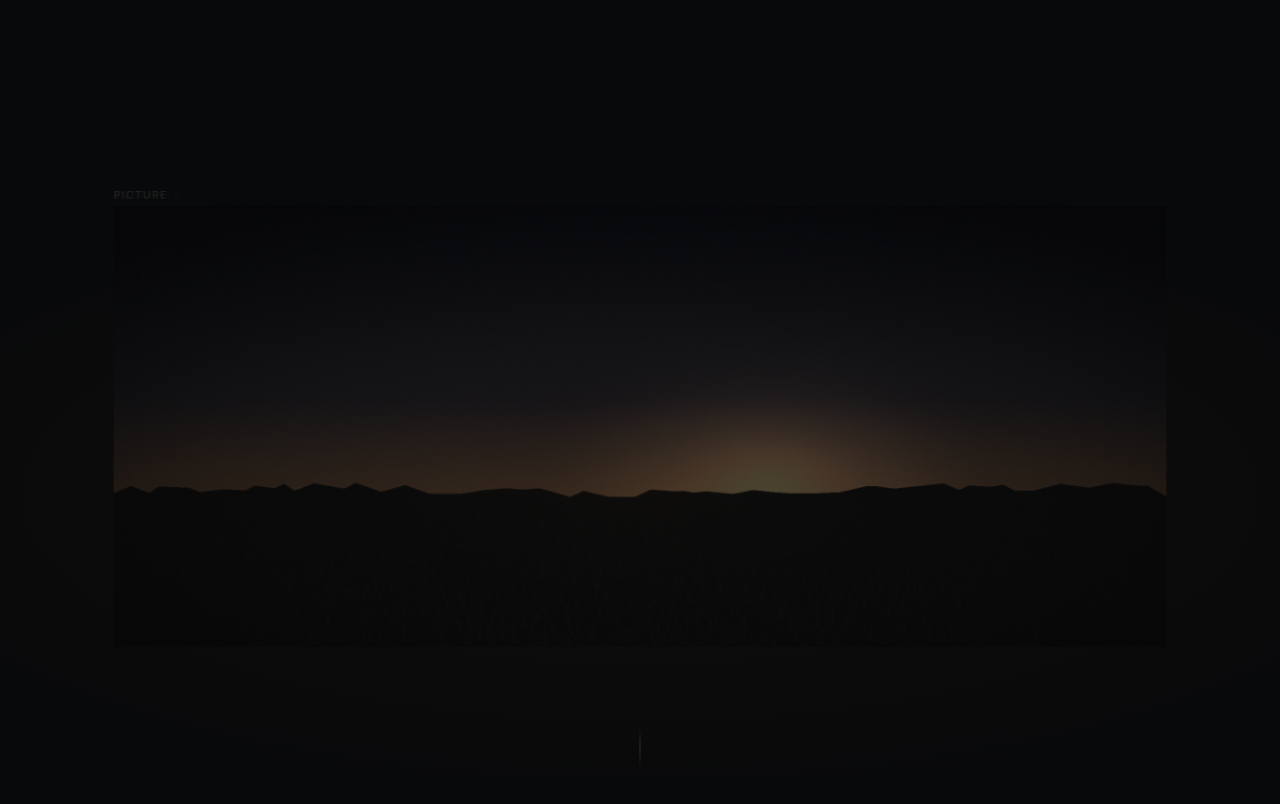
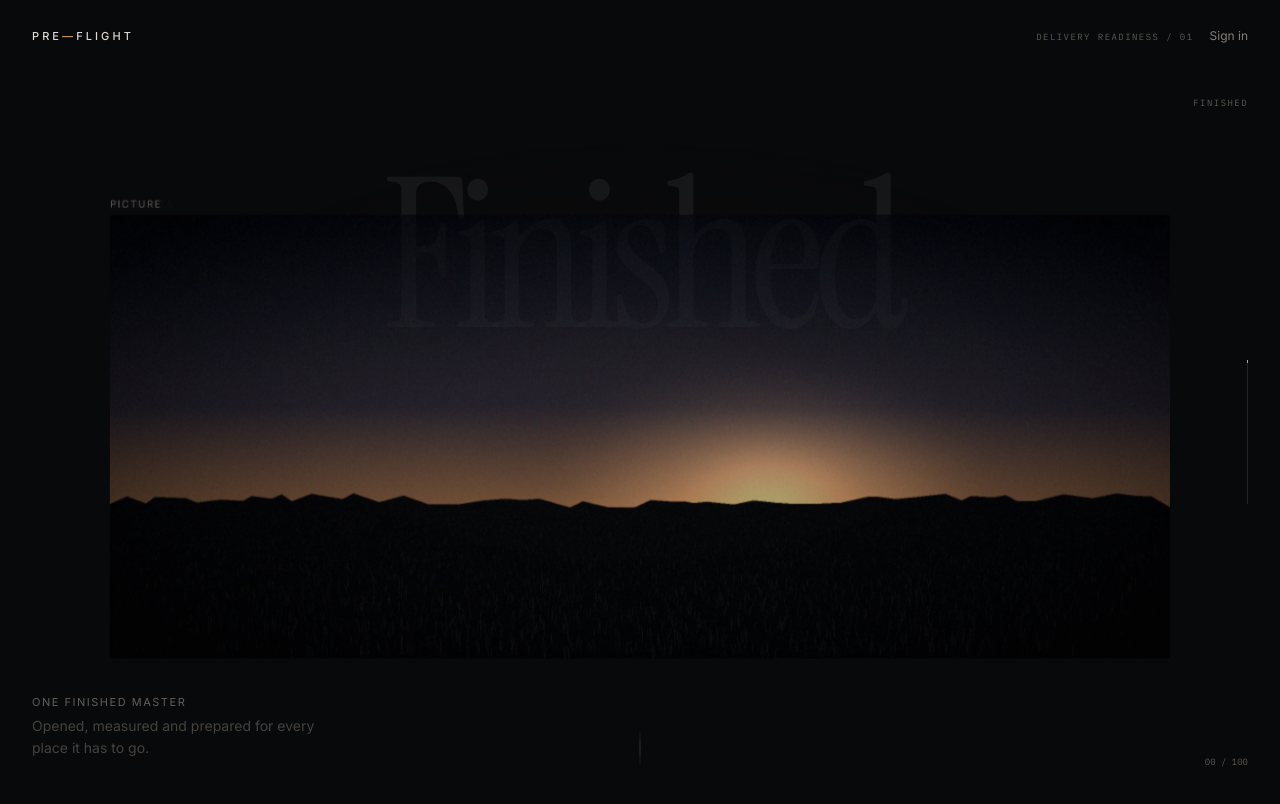
Before and after one commit to jenzylove/preflight, a Next.js app in the folder apps/web/: page / in a window 1280 px wide. Shown: the top 804 px of the page. Built offline with nearby package versions, Linux system fonts and the light colour scheme.

Commit message:
feat: establish cinematic preflight visual direction

```diff
--- a/apps/web/app/globals.css
+++ b/apps/web/app/globals.css
@@ -103,6 +103,28 @@ body {
   filter: saturate(0.85) contrast(1.05);
 }
 
+.hero-projector {
+  background:
+    radial-gradient(ellipse 64% 48% at 50% 48%, rgba(217, 164, 65, 0.105), transparent 66%),
+    linear-gradient(180deg, rgba(255, 255, 255, 0.018), transparent 24%, transparent 76%, rgba(255, 255, 255, 0.012));
+}
+
+.hero-projector::after {
+  content: "";
+  position: absolute;
+  inset: 0;
+  opacity: 0.18;
+  background-image: linear-gradient(rgba(255,255,255,0.035) 1px, transparent 1px);
+  background-size: 100% 12.5vh;
+  mask-image: linear-gradient(to bottom, transparent, black 24%, black 76%, transparent);
+}
+
+.hero-scan {
+  border-right: 1px solid rgba(217, 164, 65, 0.78);
+  background: linear-gradient(90deg, transparent, rgba(217, 164, 65, 0.075));
+  filter: drop-shadow(10px 0 24px rgba(217, 164, 65, 0.16));
+  will-change: transform, opacity;
+}
 .still-scrim {
   background: linear-gradient(
     to top,
--- a/apps/web/components/landing/Hero.tsx
+++ b/apps/web/components/landing/Hero.tsx
@@ -10,7 +10,7 @@ import {
   SpecLayer,
   SubtitleLayer,
 } from "./Layers";
-import { ease, range, useScrollProgress, usePrefersReducedMotion } from "./useScrollProgress";
+import { ease, range, useScrollProgress } from "./useScrollProgress";
 
 /**
  * The hero.
@@ -71,75 +71,105 @@ const LAYERS: LayerSpec[] = [
 
 export function Hero() {
   const { ref, progress } = useScrollProgress<HTMLDivElement>();
-  const reduced = usePrefersReducedMotion();
 
-  // Four movements. Slow, and overlapping, so nothing snaps.
-  const settle = ease(range(progress, 0.0, 0.12));      // the frame arrives
-  const spread = ease(range(progress, 0.12, 0.46));     // it comes apart
-  const inspect = ease(range(progress, 0.46, 0.70));    // requirements land on it
-  const resolve = ease(range(progress, 0.72, 0.94));    // it becomes a package
+  // Five movements overlap so the scene behaves like one slow camera move,
+  // not a row of triggered interface animations.
+  const arrive = ease(range(progress, 0.0, 0.11));
+  const open = ease(range(progress, 0.10, 0.43));
+  const inspect = ease(range(progress, 0.40, 0.67));
+  const resolve = ease(range(progress, 0.68, 0.89));
+  const closing = ease(range(progress, 0.86, 1.0));
+  const apart = open * (1 - resolve);
 
-  const closing = range(progress, 0.88, 1.0);
+  const stage =
+    progress < 0.1
+      ? "Finished"
+      : progress < 0.42
+        ? "Opened"
+        : progress < 0.69
+          ? "Inspected"
+          : "Prepared";
 
   return (
     <section
       ref={ref}
-      className="relative h-[420vh] motion-only"
+      className="relative h-[500vh] motion-only"
       aria-labelledby="hero-heading"
     >
-      <div className="sticky top-0 flex h-screen items-center justify-center overflow-hidden">
-        {/* A faint horizon behind everything, so the frame reads as floating in
-            a space rather than pasted onto a black rectangle. */}
+      <div className="sticky top-0 flex h-[100svh] items-center justify-center overflow-hidden">
+        <header className="absolute inset-x-0 top-0 z-50 flex items-center justify-between px-5 py-5 sm:px-8 sm:py-7">
+          <Link
+            href="/"
+            className="text-[11px] font-medium uppercase tracking-[0.28em] text-paper-100"
+          >
+            Pre<span className="text-accent">—</span>flight
+          </Link>
+          <div className="flex items-center gap-4">
+            <span className="hidden font-mono text-[9px] uppercase tracking-[0.16em] text-paper-400 sm:block">
+              Delivery readiness / 01
+            </span>
+            <Link
+              href="/signin"
+              className="text-xs text-paper-300 transition hover:text-paper-000"
+            >
+              Sign in
+            </Link>
+          </div>
+        </header>
+
         <div
-          className="pointer-events-none absolute inset-0"
-          style={{
-            background:
-              "radial-gradient(120% 70% at 50% 62%, rgba(217,164,65,0.07), transparent 62%)",
-            opacity: 0.6 + settle * 0.4 - resolve * 0.2,
-          }}
+          className="hero-projector pointer-events-none absolute inset-0"
+          style={{ opacity: 0.38 + arrive * 0.62 - closing * 0.35 }}
           aria-hidden="true"
         />
 
         <div
-          className="relative w-[min(92vw,1120px)]"
-          style={{ perspective: "1800px" }}
+          className="pointer-events-none absolute inset-x-0 top-[15vh] overflow-hidden text-center"
+          aria-hidden="true"
+        >
+          <p
+            className="font-display text-[clamp(5rem,17vw,15rem)] leading-none tracking-[-0.055em] text-white/[0.09]"
+            style={{
+              opacity: 0.62 + arrive * 0.38 - closing,
+              transform: `translateY(${(1 - arrive) * 28}px) scale(${0.96 + arrive * 0.04})`,
+            }}
+          >
+            {stage}
+          </p>
+        </div>
+
+        <div
+          className="relative mt-[-2vh] w-[min(92vw,1180px)] sm:mt-0"
+          style={{ perspective: "2100px", perspectiveOrigin: "50% 38%" }}
         >
           <div
             className="relative aspect-[2.39/1] w-full"
             style={{
               transformStyle: "preserve-3d",
-              transform: `translateY(${(1 - settle) * 26}px) scale(${
-                0.94 + settle * 0.06 - resolve * 0.02
-              })`,
-              opacity: 0.25 + settle * 0.75,
+              transform: `translate3d(0, ${(1 - arrive) * 36 - closing * 110}px, 0) scale(${0.9 + arrive * 0.1 - apart * 0.08 - closing * 0.16}) rotateX(${apart * 2.5}deg)`,
+              opacity: 0.68 + arrive * 0.32 - closing * 0.58,
             }}
           >
             {LAYERS.map((layer) => {
-              // Each plane pulls away from the picture, then returns. The
-              // picture itself barely moves: everything else separates from it.
               const rank = layer.depth;
-              const apart = spread * (1 - resolve);
-
-              const z = -rank * 128 * apart;
-              const y = rank * 34 * apart;
-              const x = layer.x * 620 * apart;
-              const rotate = apart * (rank === 0 ? -3 : -9 - rank * 1.4);
-
-              // The spec sheet is the last to arrive and the first to leave: it
-              // is not part of the film, it is what the film is measured against.
+              const z = -rank * 150 * apart;
+              const y = rank * 43 * apart;
+              const x = layer.x * 760 * apart;
+              const rotateX = apart * (-5 - rank * 3.1);
+              const rotateZ = apart * (rank % 2 === 0 ? -0.45 : 0.45);
               const isSpec = layer.key === "spec";
               const opacity = isSpec
-                ? Math.min(1, apart * 1.4) * (1 - resolve)
+                ? Math.min(1, apart * 1.7) * (1 - resolve)
                 : rank === 0
                   ? 1
-                  : (0.15 + apart * 0.85) * (1 - resolve * 0.9);
+                  : (0.08 + apart * 0.92) * (1 - resolve * 0.92);
 
               return (
                 <div
                   key={layer.key}
                   className="absolute inset-0"
                   style={{
-                    transform: `translate3d(${x}px, ${y}px, ${z}px) rotateX(${rotate}deg)`,
+                    transform: `translate3d(${x}px, ${y}px, ${z}px) rotateX(${rotateX}deg) rotateZ(${rotateZ}deg)`,
                     opacity,
                     zIndex: 10 - rank,
                     willChange: "transform, opacity",
@@ -157,15 +187,25 @@ export function Hero() {
               );
             })}
 
-            {/* The findings. They appear only once the layers are apart and the
-                spec has arrived, because that is the only moment they mean
-                anything. */}
+            <div
+              className="hero-scan pointer-events-none absolute -inset-y-8 left-[-12%] z-40 w-[18%]"
+              style={{
+                opacity: inspect * (1 - resolve),
+                transform: `translateX(${inspect * 690}%)`,
+              }}
+              aria-hidden="true"
+            />
+
             <Findings amount={inspect * (1 - resolve)} />
 
-            {/* The resolved package fades in over the stack as it closes. */}
             <div
               className="absolute inset-0"
-              style={{ opacity: resolve, zIndex: 20, pointerEvents: "none" }}
+              style={{
+                opacity: resolve * (1 - closing * 0.72),
+                transform: `scale(${0.94 + resolve * 0.06})`,
+                zIndex: 20,
+                pointerEvents: "none",
+              }}
               aria-hidden="true"
             >
               <PackageLayer />
@@ -173,48 +213,48 @@ export function Hero() {
           </div>
         </div>
 
-        {/* Opening statement, out before the layers separate. */}
         <div
-          className="pointer-events-none absolute inset-x-0 bottom-[8vh] px-6 text-center"
-          style={{ opacity: (1 - range(progress, 0.02, 0.14)) * settle }}
+          className="pointer-events-none absolute bottom-[9vh] left-6 sm:bottom-10 sm:left-8"
+          style={{ opacity: (1 - range(progress, 0.02, 0.16)) * (0.72 + arrive * 0.28) }}
         >
-          <p className="slate text-paper-400">A finished film is not a file</p>
+          <p className="slate text-paper-300">One finished master</p>
+          <p className="mt-1 max-w-[18rem] text-sm leading-relaxed text-paper-400">
+            Opened, measured and prepared for every place it has to go.
+          </p>
         </div>
 
-        {/* Closing statement and the way in. */}
+        <StageRail progress={progress} stage={stage} />
+
         <div
-          className="absolute inset-x-0 bottom-0 top-0 flex flex-col items-center justify-center px-6 text-center"
+          className="absolute inset-0 z-40 flex flex-col items-center justify-center px-6 text-center"
           style={{
             opacity: closing,
             pointerEvents: closing > 0.6 ? "auto" : "none",
-            transform: `translateY(${(1 - closing) * 14}px)`,
+            transform: `translateY(${(1 - closing) * 34}px)`,
           }}
         >
-          <div className="rounded-sm bg-ink-000/70 px-6 py-8 backdrop-blur-[2px] sm:px-10">
+          <p className="slate mb-6 text-accent">Verified package / ready</p>
           <h1
             id="hero-heading"
-              className="font-display text-display-sm text-paper-000 sm:text-display-md"
+            className="max-w-5xl font-display text-[clamp(3.1rem,7.5vw,7rem)] leading-[0.92] tracking-[-0.04em] text-paper-000"
           >
             Your film is finished.
             <br />
             <span className="text-paper-200">Make sure it’s ready to leave.</span>
           </h1>
-            <div className="mt-8 flex flex-wrap items-center justify-center gap-3">
+          <div className="mt-9 flex flex-wrap items-center justify-center gap-3">
             <Link
               href="/projects"
-                className="rounded-[3px] bg-paper-000 px-6 py-3 text-sm font-medium text-ink-000
-                           transition hover:bg-white"
+              className="rounded-[3px] bg-paper-000 px-6 py-3 text-sm font-medium text-ink-000 transition hover:bg-white"
             >
               Prepare your film
             </Link>
             <Link
               href="/signin"
-                className="rounded-[3px] px-5 py-3 text-sm text-paper-200 ring-1 ring-inset
-                           ring-line-strong transition hover:text-paper-000"
+              className="rounded-[3px] px-5 py-3 text-sm text-paper-200 ring-1 ring-inset ring-line-strong transition hover:text-paper-000"
             >
               Sign in
             </Link>
-            </div>
           </div>
         </div>
 
@@ -224,12 +264,28 @@ export function Hero() {
   );
 }
 
-/**
- * What inspection actually produces: a small number of specific findings.
- *
- * Three, not thirty. The point being made is that Preflight tells you the
- * thing that will stop your delivery, not that it can generate a long report.
- */
+function StageRail({ progress, stage }: { progress: number; stage: string }) {
+  return (
+    <div
+      className="pointer-events-none absolute bottom-8 right-6 top-24 hidden w-20 flex-col items-end justify-between sm:flex sm:right-8"
+      aria-hidden="true"
+    >
+      <p className="font-mono text-[9px] uppercase tracking-[0.16em] text-paper-400">
+        {stage}
+      </p>
+      <div className="relative h-36 w-px overflow-hidden bg-white/10">
+        <div
+          className="absolute inset-x-0 top-0 bg-accent"
+          style={{ height: `${Math.max(2, progress * 100)}%` }}
+        />
+      </div>
+      <p className="font-mono text-[9px] text-paper-400 tnum">
+        {String(Math.round(progress * 100)).padStart(2, "0")} / 100
+      </p>
+    </div>
+  );
+}
+
 function Findings({ amount }: { amount: number }) {
   const findings = [
     {
@@ -306,43 +362,27 @@ function ScrollHint({ visible }: { visible: boolean }) {
  */
 export function HeroStatic() {
   return (
-    <section className="reduced-only px-6 py-24" aria-labelledby="hero-heading-static">
-      <div className="mx-auto max-w-5xl">
+    <section
+      className="reduced-only relative min-h-[100svh] overflow-hidden px-6 py-24"
+      aria-labelledby="hero-heading-static"
+    >
+      <div className="hero-projector pointer-events-none absolute inset-0 opacity-70" />
+      <div className="relative mx-auto grid min-h-[calc(100svh-12rem)] max-w-6xl items-center gap-16 lg:grid-cols-[0.8fr_1.2fr]">
+        <div>
+          <p className="slate mb-5 text-accent">Finished / inspected / prepared</p>
           <h1
             id="hero-heading-static"
-          className="font-display text-display-sm text-paper-000 sm:text-display-md"
+            className="font-display text-display-sm text-paper-000 sm:text-display-md lg:text-display-lg"
           >
             Your film is finished.
             <br />
             <span className="text-paper-200">Make sure it’s ready to leave.</span>
           </h1>
-        <p className="mt-6 max-w-measure text-lg leading-relaxed text-paper-200">
-          A finished film is picture, sound, subtitles and metadata that have to
-          satisfy someone else’s published requirements. Preflight takes it
-          apart, measures every piece, and checks each one against what the
-          destination asks for today.
+          <p className="mt-6 max-w-measure text-base leading-relaxed text-paper-200">
+            Picture, sound, subtitles, metadata and the destination specification —
+            opened as one composition, measured, then resolved into a verified package.
           </p>
-
-        <div className="mt-12 grid gap-3 sm:grid-cols-2 lg:grid-cols-3">
-          {LAYERS.map((layer) => (
-            <figure key={layer.key} className="space-y-2">
-              <div className="aspect-[2.39/1] w-full">
-                <LayerFrame label={layer.label} value={layer.value}>
-                  {layer.render()}
-                </LayerFrame>
-              </div>
-            </figure>
-          ))}
-          <figure className="space-y-2">
-            <div className="aspect-[2.39/1] w-full">
-              <LayerFrame label="Verified package">
-                <PackageLayer />
-              </LayerFrame>
-            </div>
-          </figure>
-        </div>
-
-        <div className="mt-12 flex flex-wrap gap-3">
+          <div className="mt-9 flex flex-wrap gap-3">
             <Link
               href="/projects"
               className="rounded-[3px] bg-paper-000 px-6 py-3 text-sm font-medium text-ink-000"
@@ -357,6 +397,26 @@ export function HeroStatic() {
             </Link>
           </div>
         </div>
+
+        <div className="relative h-[min(68vw,500px)]" aria-label="Exploded technical view of a finished film">
+          <div className="absolute inset-x-0 top-[12%] aspect-[2.39/1] [perspective:1600px]">
+            {LAYERS.map((layer, index) => (
+              <div
+                key={layer.key}
+                className="absolute inset-0"
+                style={{
+                  transform: `translate3d(${layer.x * 180}px, ${index * 34}px, ${-index * 70}px) rotateX(${-index * 2.4}deg)`,
+                  zIndex: 10 - index,
+                }}
+              >
+                <LayerFrame label={layer.label} value={layer.value} tone={layer.tone}>
+                  {layer.render()}
+                </LayerFrame>
+              </div>
+            ))}
+          </div>
+        </div>
+      </div>
     </section>
   );
 }
```
Also changed, not shown: apps/web/components/workspace/Workspace.tsx (+0 -9 lines), 1 other file (tests, documents, lock files or other folders). Lines whose indentation alone changed are shown as unchanged.
